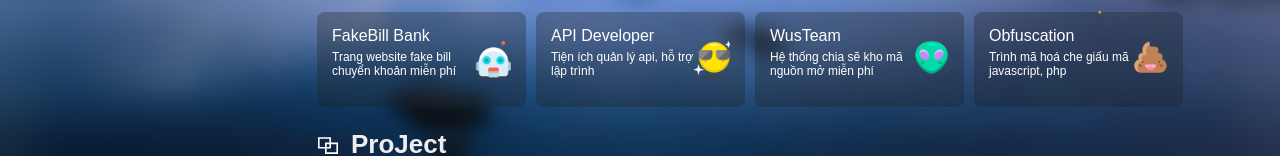
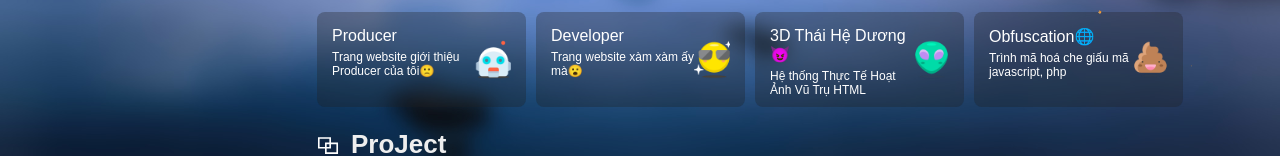
Before and after one commit to chonvotri/27th5, a plain HTML site: page index.html in a window 1280 px wide. Shown: the part 568-724 px from the top of the page. Drawn offline with nearby package versions, Linux system fonts and the light colour scheme; animation ran at ten frames a second.

Commit message:
Update index.html

```diff
--- a/index.html
+++ b/index.html
@@ -111,7 +111,7 @@
               <div class="iconTip">Github</div>
             </a>
             <!---->
-            <a class="iconItem" target="_blank" href="https://titok.com/">
+            <a class="iconItem" target="_blank" href="https://www.tiktok.com/@m27th5">
               <svg fill="#000000" viewBox="0 0 24 24" xmlns="http://www.w3.org/2000/svg" xml:space="preserve" width="22px" height="22px">
                 <g id="SVGRepo_bgCarrier" stroke-width="0"></g>
                 <g id="SVGRepo_tracerCarrier" stroke-linecap="round" stroke-linejoin="round"></g>
@@ -122,7 +122,7 @@
               <div class="iconTip">Tiktok</div>
             </a>
             <!---->
-            <a class="iconItem" target="_blank" href="https://youtube.com/">
+            <a class="iconItem" target="_blank" href="https://www.youtube.com/channel/UCUhBQyAn0-hdlhl-Ead9xDQ">
               <svg viewBox="0 -7 48 48" version="1.1" xmlns="http://www.w3.org/2000/svg" xmlns:xlink="http://www.w3.org/1999/xlink" fill="#000000" width="22px" height="22px">
                 <g id="SVGRepo_bgCarrier" stroke-width="0"></g>
                 <g id="SVGRepo_tracerCarrier" stroke-linecap="round" stroke-linejoin="round"></g>
@@ -158,8 +158,8 @@
           <div class="projectList">
             <a class="projectItem" target="_blank" href="https://chonvotri.github.io/minhh">
               <div class="projectItemLeft">
-                <h1>FakeBill Bank</h1>
-                <p>Trang website fake bill chuyển khoản miễn phí</p>
+                <h1>Producer</h1>
+                <p>Trang website giới thiệu Producer của tôi🙁</p>
               </div>
               <div class="projectItemRight">
                 <img src="./static/img/i1.png">
@@ -167,27 +167,27 @@
             </a>
             <a class="projectItem" target="_blank" href="https://chonvotri.github.io/minh">
               <div class="projectItemLeft">
-                <h1>API Developer</h1>
-                <p>Tiện ích quản lý api, hỗ trợ lập trình</p>
+                <h1>Developer</h1>
+                <p>Trang website xàm xàm ấy mà😮‍</p>
               </div>
               <div class="projectItemRight">
                 <img src="./static/img/i7.png">
               </div>
             </a>
             <!---->
-            <a class="projectItem" target="_blank" href="https://wusteam.com">
+            <a class="projectItem" target="_blank" href="https://chonvotri.github.io/3d/">
               <div class="projectItemLeft">
-                <h1>WusTeam</h1>
-                <p>Hệ thống chia sẽ kho mã nguồn mở miễn phí</p>
+                <h1>3D Thái Hệ Dương😈</h1>
+                <p>Hệ thống Thực Tế Hoạt Ảnh Vũ Trụ HTML</p>
               </div>
               <div class="projectItemRight">
                 <img src="./static/img/i3.png">
               </div>
             </a>
             <!---->
-            <a class="projectItem" target="_blank" href="https://obf.thanhdieu.com">
+             <a class="projectItem" target="_blank" href="https://chonvotri.github.io/profile/">
               <div class="projectItemLeft">
-                <h1>Obfuscation</h1>
+                <h1>Obfuscation🌐</h1>
                 <p>Trình mã hoá che giấu mã javascript, php</p>
               </div>
               <div class="projectItemRight">
@@ -223,7 +223,7 @@
           <div class="title">
             <svg t="1705257823317" class="icon" viewBox="0 0 1024 1024" version="1.1" xmlns="http://www.w3.org/2000/svg" p-id="7833" width="26px" height="26px">
               <path d="M395.765333 586.570667h-171.733333c-22.421333 0-37.888-22.442667-29.909333-43.381334L364.768 95.274667A32 32 0 0 1 394.666667 74.666667h287.957333c22.72 0 38.208 23.018667 29.632 44.064l-99.36 243.882666h187.050667c27.509333 0 42.186667 32.426667 24.042666 53.098667l-458.602666 522.56c-22.293333 25.408-63.626667 3.392-54.976-29.28l85.354666-322.421333zM416.714667 138.666667L270.453333 522.581333h166.869334a32 32 0 0 1 30.933333 40.181334l-61.130667 230.954666 322.176-367.114666H565.312c-22.72 0-38.208-23.018667-29.632-44.064l99.36-243.882667H416.714667z" fill="#000000" p-id="7834"></path>
-            </svg> Skills
+              </svg> Skills
           </div>
           <div class="skill">
             <img id="skillPc" src="./static/img/svg/skillPc.svg" alt="" srcset="">
```
